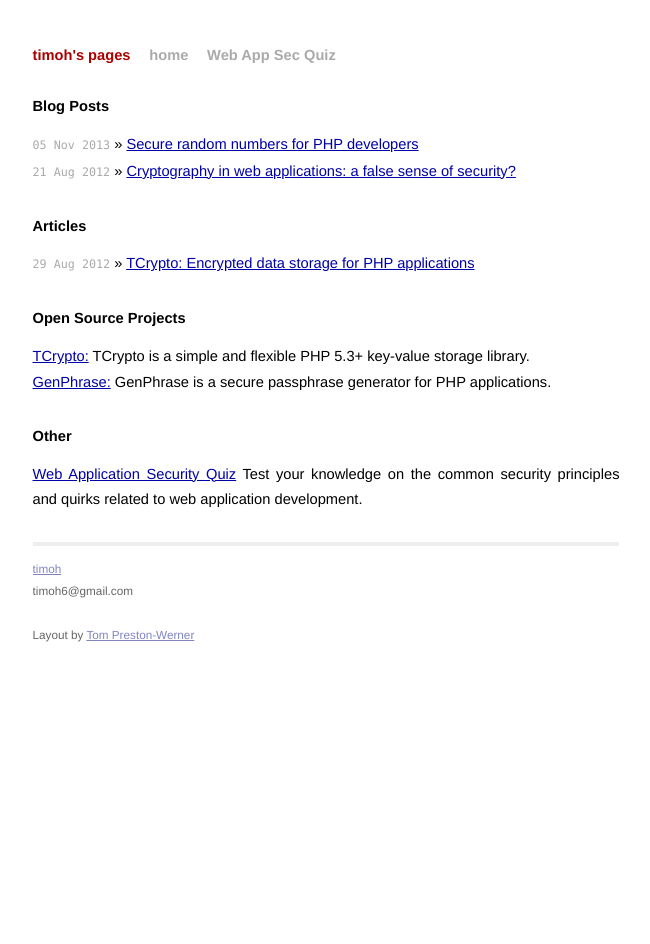
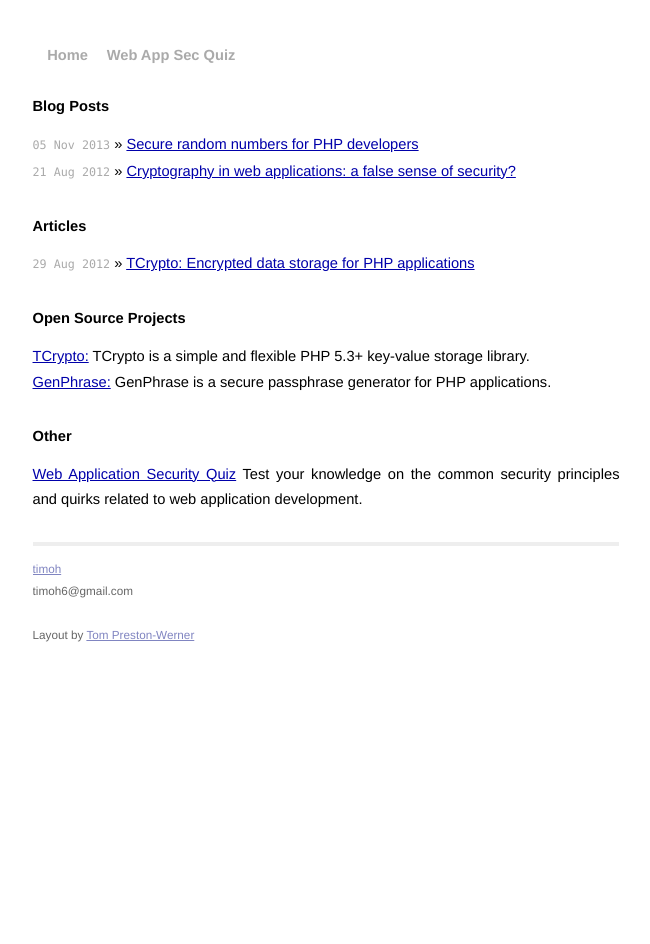
Before and after one commit to timoh6/timoh6.github.com, a Jekyll site: the page built from index.html, in a window 1280 px wide. Shown: the whole page, without its empty margins (314-964 px from the left). Built offline with Jekyll 4.4.1, drawn with Linux system fonts in a browser that asks for light colours.

Commit message:
Remove link

```diff
--- a/_layouts/default.html
+++ b/_layouts/default.html
@@ -29,8 +29,7 @@
 
 <div class="site">
   <div class="title">
-    <a href="/">timoh&#039;s pages</a>
-    <a class="extra" href="/">home</a>
+    <a class="extra" href="/">Home</a>
       <a class="extra" href="http://timoh6.github.io/WebAppSecQuiz/">Web App Sec Quiz</a>
   </div>
 
```
